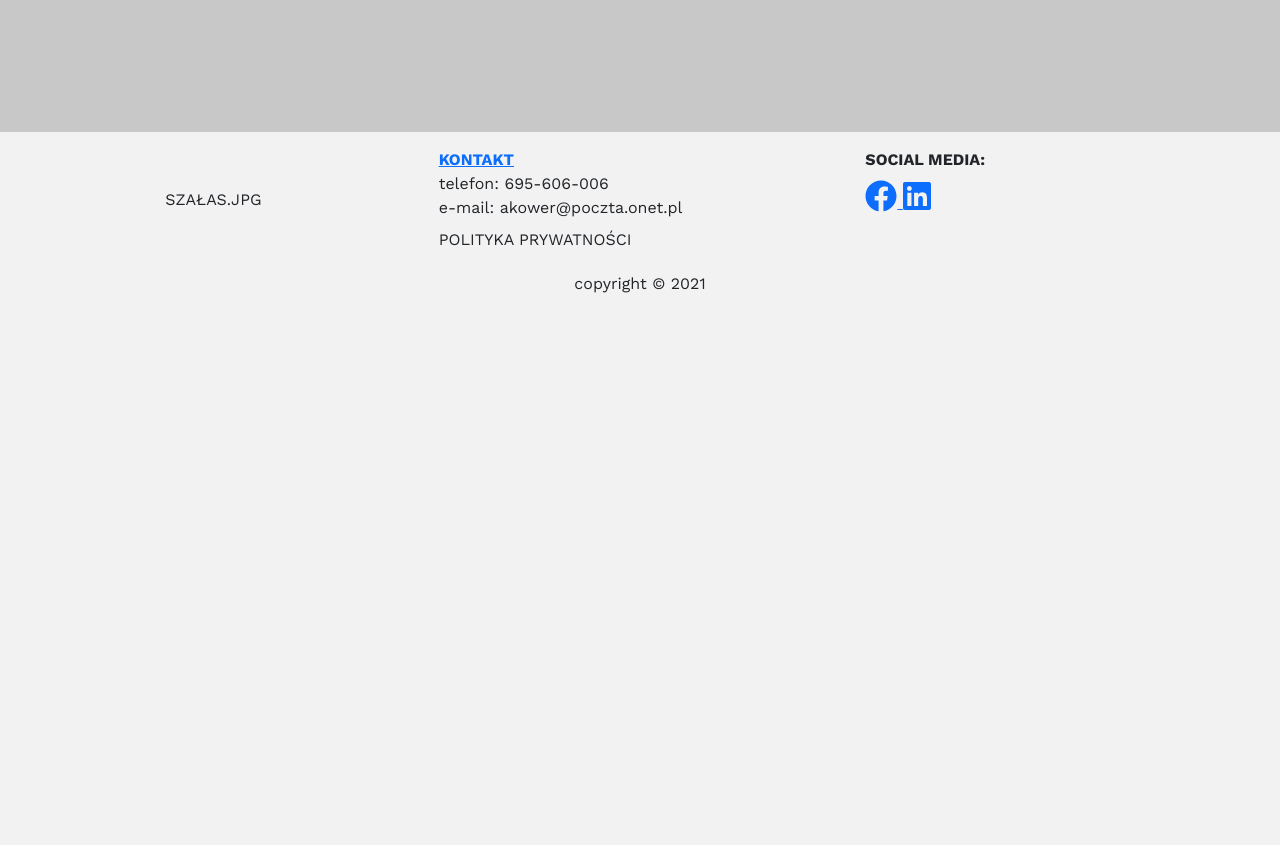
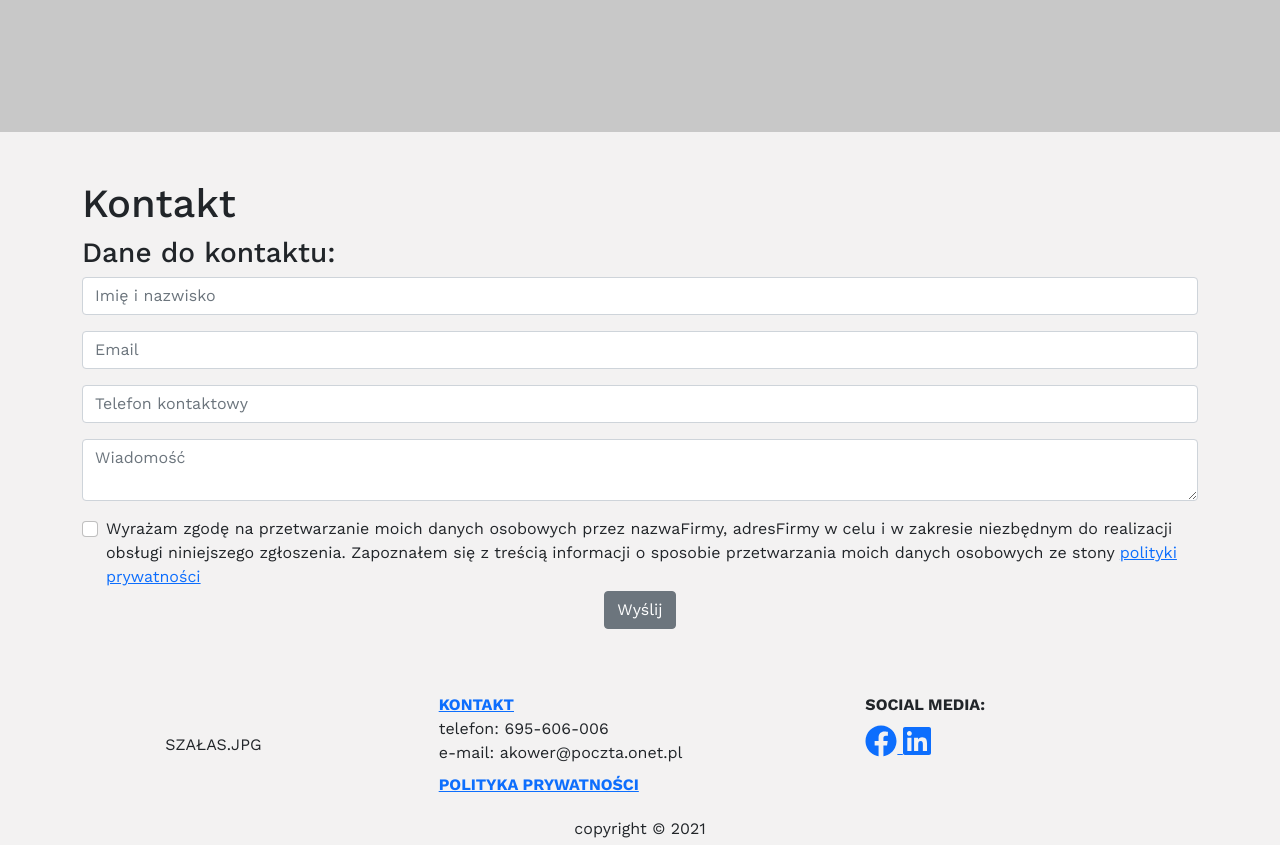
Before and after one commit to GaussFighting/aKowerczykApp, a React (Create React App) app: page / in a window 1280 px wide. Shown: the part 1540-2385 px from the top of the page. Before the commit the page ends 1840 px from the top, so only its background shows below. Built offline with nearby package versions, Linux system fonts and the light colour scheme.

Commit message:
Contact form sketch and Private Policy

```diff
--- a/src/App.js
+++ b/src/App.js
@@ -13,6 +13,7 @@ import Offers from './components/Offers';
 import About from './components/About';
 import Contact from './components/Contact';
 import Footer from './components/Footer';
+import PrivacyPolicy from './components/PrivacyPolicy';
 
 function App() {
   return (
@@ -25,9 +26,9 @@ function App() {
           <Route path="/offers" element={<Offers />}/>
           <Route path="/about" element={<About />}/>
           <Route path="/contact" element={<Contact />}/>
+          <Route path="/privacy-policy" element={<PrivacyPolicy />} />
           <Route path="/" element={<MainPage />}/>
         </Routes>
-
         <Footer />
       </div>
     </Router>
--- /dev/null
+++ b/src/components/ContactForm.js
@@ -0,0 +1,60 @@
+import React from 'react';
+import { Button, Form, FormGroup, Label, Input } from 'reactstrap';
+import { Link } from 'react-router-dom';
+
+function ContactForm() {
+  const onSubmit = (e) => {
+    e.preventDefault()
+    console.log(e.target.value)
+  }
+  return (
+    <div className="container py-5 contact-form">
+      <h1>Kontakt</h1>
+      <h3>Dane do kontaktu:</h3>
+      <Form name="contactForm" method="POST" data-netlify="true" onSubmit={onSubmit}>
+        <FormGroup>
+          <Input
+            type="text"
+            name="nameAndSurname"
+            id="nameAndSurname"
+            placeholder="Imię i nazwisko"
+          />
+        </FormGroup>
+        <FormGroup>
+          <Input type="email" name="email" id="email" placeholder="Email" />
+        </FormGroup>
+        <FormGroup>
+          <Input
+            type="text"
+            name="phone"
+            id="phone"
+            placeholder="Telefon kontaktowy"
+          />
+        </FormGroup>
+        <FormGroup>
+          <Input
+            type="textarea"
+            name="text"
+            id="exampleText"
+            placeholder="Wiadomość"
+          />
+        </FormGroup>
+        <FormGroup check>
+          <Label check>
+            <Input type="checkbox" /> Wyrażam zgodę na przetwarzanie moich
+            danych osobowych przez nazwaFirmy, adresFirmy w celu i w zakresie
+            niezbędnym do realizacji obsługi niniejszego zgłoszenia. Zapoznałem
+            się z treścią informacji o sposobie przetwarzania moich danych
+            osobowych ze stony{' '}
+            <Link to="/privacy-policy">polityki prywatności</Link>
+          </Label>
+        </FormGroup>
+        <div className="text-center">
+          <Button className="btn_submit_form">Wyślij</Button>
+        </div>
+      </Form>
+    </div>
+  );
+}
+
+export default ContactForm;
--- a/src/components/Footer.js
+++ b/src/components/Footer.js
@@ -22,7 +22,7 @@ function Footer() {
                         </NavLink>
                         <div> telefon: 695-606-006 </div>
                         <div> e-mail: akower@poczta.onet.pl  </div>
-                        <div className="pt-2"> POLITYKA PRYWATNOŚCI </div>
+                        <div className="pt-2"><NavLink className="fw-bold pb-2 footer-contact" to="/privacy-policy"> POLITYKA PRYWATNOŚCI </NavLink></div>
                     </Col>
                     <Col className="py-3">
                         <div className="fw-bold pb-2">SOCIAL MEDIA: </div>
--- a/src/components/MainPage.js
+++ b/src/components/MainPage.js
@@ -1,5 +1,5 @@
 import React from 'react';
-
+import ContactForm from './ContactForm';
 
 
 function MainPage() {
@@ -13,8 +13,7 @@ function MainPage() {
             <div style={{backgroundColor: "rgb(200, 200, 200)", height: "200px"}}></div>
             <div style={{backgroundColor: "#f3f2f2", height: "200px"}}></div>
             <div style={{backgroundColor: "rgb(200, 200, 200)", height: "200px"}}></div>
-
-
+            <ContactForm/>
         </div>
     )
 };
--- /dev/null
+++ b/src/components/PrivacyPolicy.js
@@ -0,0 +1,46 @@
+import React from 'react';
+
+function PrivacyPolicy() {
+  return (
+    <div className="container py-5">
+      <h1>Polityka prywatności</h1>
+      <h3>I Informacje ogólne</h3>
+      <p>1. Zdeklarowana poniej polityka prywatności dotyczy Serwisu zamieszczonego pod adresem url: @@domenaFirmy.com</p>
+      <p>2. Administratorem i Operatorem Serwisu jest @@nazwaFirmy, @@NIPfirmy, @@adresFirmy</p>
+      <p>3. Adres email służący do kontaktu z Admnistratorem: @@adresAdministratora</p>
+      <p>4. Dane osobowe podane dobrowolnie w Serwisie są administrowane przez Operatora</p>
+      <p>5. Dane osobowe są wykorzystywane przez Serwis w celu:</p>
+      <p>- obsługi zapytań zgłoszonych za pomocą formularza kontaktowego</p>
+      <p>6. Serwis pozyskuje informacje o użytkowniku w niżej opisany sposób:</p>
+      <p>- W systemach Operatora przechowywane są tylko dane dobrowolnie
+      wprowadzone przez użytkownika za pomocą ww. formularza</p>
+      <h3>II Metoda ochrony danych osobowych</h3>
+      <p>Operator chroni dane osobowe użytkownika tj. miejsce logowania i służące do obsługi zapytania kontaktowego za pomocą warstwy transmisji (certyfikat SSL). Skutkuje to zaszyfrowaniem wspomnianych danych na komputerze użytkownika i powoduje, że mogą zostać one odczytane jedynie na serwerze operatora</p>
+      <h3>III Hosting</h3>
+      <p>1. Serwis hostowany jest na serwerach operatora: Netlify, Inc., 2325 3rd Street, Suite 215, San Francisco, California 94107</p>
+      <h3>IV Prawa użytkownika i pozostałe informacje nt. sposobu procesowania danych</h3>
+      <p>1. Administrator może przekazać dane osobowe użytkownika innym odbiorcom, jeśli jest to konieczne do wypełnienia obowiązków spoczywających na Administratorze. Odbiorcami tych danych mogą być:</p>
+      <p>- firma hostingowa (na zasadzie powierzenia)</p>
+      <p>- upoważnieni pracownicy, którzy mogą wykorzystać udostępnione dane tylko do realizacji celu działania Serwisu</p>
+      <p>2. Dane osobowe użytkownika będą procesowane przez Administratora i Operatora nie dłużej, niż wymagane jest to czynnościami związanymi z obsługą zgłoszenia</p>
+      <p>3. Masz prawo żądać od Administratora:</p>
+      <p>- udostępnienia dotyczących Ciebie danych osobowych</p>
+      <p>- ich edycji</p>
+      <p>- ich usunięcia</p>
+      <p>- zmiany zakresu przetwarzania</p>
+      <p>- ich przeniesienia</p>
+      <p>4. Użytkownikowi przysługuje prawo do sprzeciwu w obszarze procesowania Jego danych. Przy czym sprzeciw nie będzie mógł zostać uwzględniony w sytuacji wystąpienia uzasadnionych prawnie podstaw do ich procesowania, tj. dochodzenia lub obrony praw, wolności oraz roszczeń i nadrzędnych wobec użytkownika interesów</p>
+      <p>5. Strona Urzędu Ochrony Danych Osobowych: https://uodo.gov.pl/</p>
+      <p>6. Dane osobowe użytkownika podane są przez Niego dobrowolnie, lecz niezbędnie do obsługi zgłoszenia</p>
+      <h3>V Dane w formularzu kontaktowym</h3>
+      <p>1. Serwis pobiera dane, w tym dane osobowe, udostępnione dobrowolnie przez użytkownika, jeśli zostaną przez Niego podane</p>
+      <p>2. Serwis może archiwizować dane o parametrach połączenia (adres IP użytkownika, czas połączenia)</p>
+      <p>3. W niektórych sytuacjach Serwis może zapisać dane ułatwiające powiązanie informacji zawartych w formularzu z adresem poczty elektronicznej użytkownika przez co Jego adres email może pojawić się w adresie URL strony Serwisu</p>
+      <p>4. Informacje udostępnione w formularzu są procesowane w celu przeprowadzenia obsługi zgłoszenia, np. w sprawie kontaktu, zapytania ofertowego, itp.</p>
+      <h3>VI Logi</h3>
+      <p>1. Dane przekazane i nt. parametrów połączenia mogą podlegać logowaniu. Są wykorzystane do celów administracyjnych Serwisu</p>
+    </div>
+  );
+}
+
+export default PrivacyPolicy;
--- /dev/null
+++ b/src/styles/contact_form.css
@@ -0,0 +1,17 @@
+.contact-form a {
+  color: var(--primary-color);
+}
+
+.contact-form a:hover {
+  color: var(--secondary-color);
+}
+
+.btn_submit_form {
+  background-color: var(--primary-color);
+  border: none;
+}
+
+.btn_submit_form:hover {
+  background-color: var(--secondary-color);
+  border: none;
+}
--- a/src/styles/index.css
+++ b/src/styles/index.css
@@ -1,16 +1,23 @@
-@font-face{
+@font-face {
   font-family: mainfont;
   src: url(./fonts/WorkSans-VariableFont_wght.ttf);
 }
 
 body {
   margin: 0;
-  font-family: mainfont, -apple-system, BlinkMacSystemFont, 'Segoe UI', 'Roboto', 'Oxygen',
-    'Ubuntu', 'Cantarell', 'Fira Sans', 'Droid Sans', 'Helvetica Neue',
+  font-family: mainfont, -apple-system, BlinkMacSystemFont, 'Segoe UI', 'Roboto',
+    'Oxygen', 'Ubuntu', 'Cantarell', 'Fira Sans', 'Droid Sans', 'Helvetica Neue',
     sans-serif;
   -webkit-font-smoothing: antialiased;
   -moz-osx-font-smoothing: grayscale;
-  background-color: #f3f2f2;
+
+  --primary-color: #519405;
+  --secondary-color: #f3b304;
+
+  --primary-bg-color: #f3f2f2;
+  --secondary-bg-color: #c8c8c8;
+
+  background-color: var(--primary-bg-color);
 }
 
 code {
@@ -18,11 +25,12 @@ code {
     monospace;
 }
 
-@import "navigation.css";
-@import "mainpage.css";
-@import "services.css";
-@import "blog.css";
-@import "offers.css";
-@import "about.css";
-@import "contact.css";
-@import "footer.css";
+@import 'navigation.css';
+@import 'mainpage.css';
+@import 'services.css';
+@import 'blog.css';
+@import 'offers.css';
+@import 'about.css';
+@import 'contact.css';
+@import 'footer.css';
+@import 'contact_form.css';
```
Also changed, not shown: src/styles/footer.css (+8 -8 lines), src/styles/navigation.css (+10 -11 lines).
